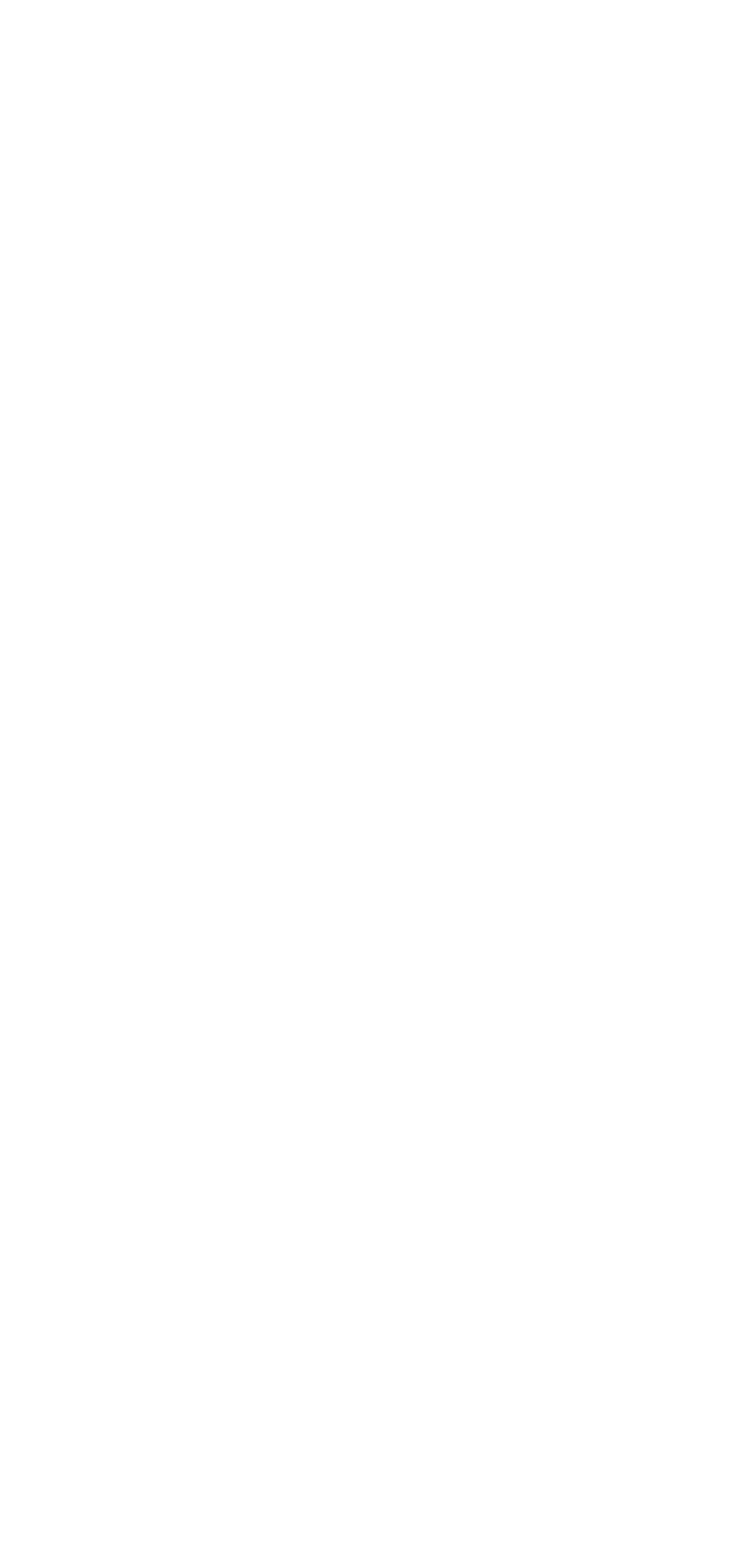
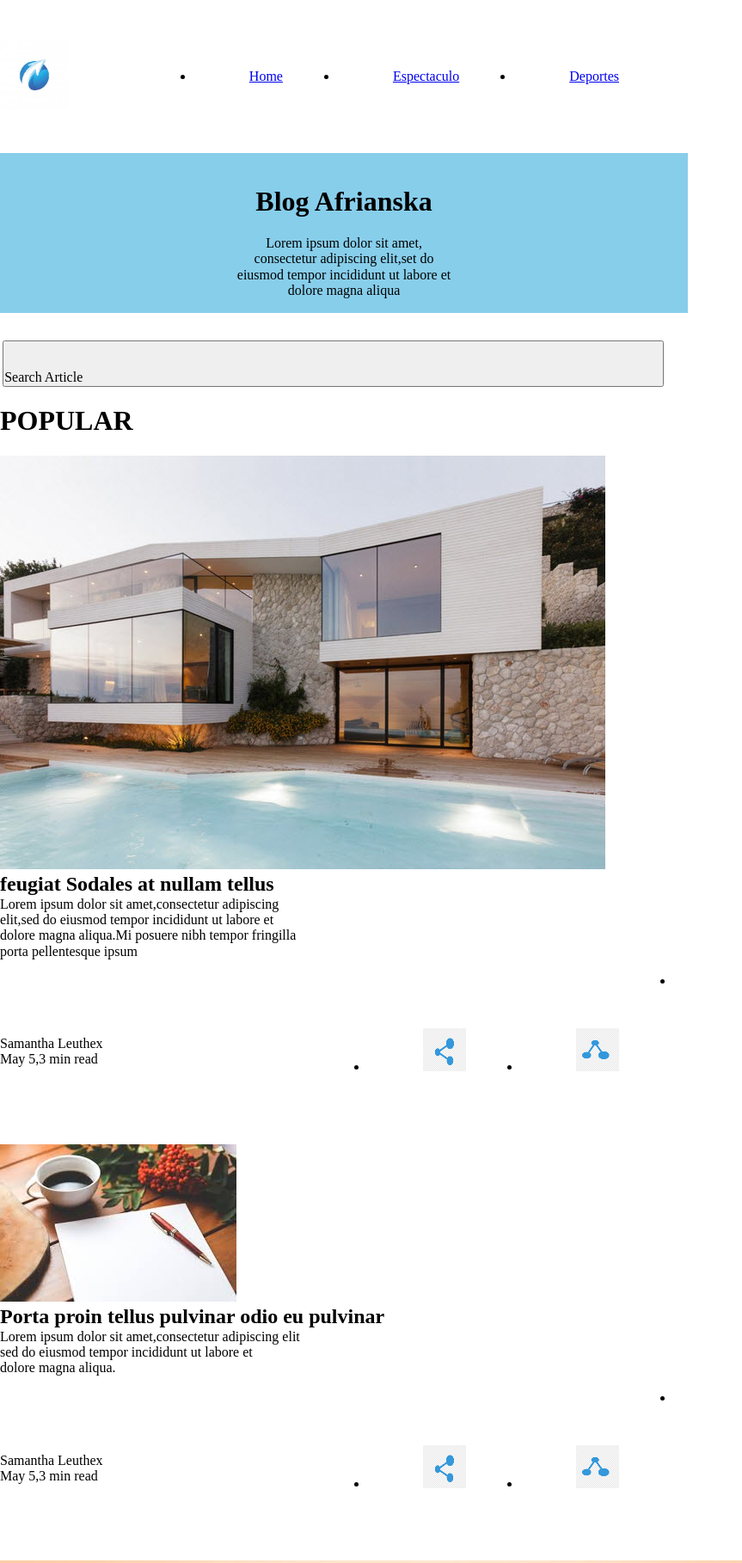
Before and after one commit to emora65/HACKATHONSEMANA7, a plain HTML site: page index.html in a window 1280 px wide. Shown: the top 1818 px of the page at 86% size, without its empty margins (0-863 px from the left). Before the commit the page ends 800 px from the top, so only its background shows below. Drawn offline with Linux system fonts and the light colour scheme.

Commit message:
creando articulos

```diff
--- a/index.html
+++ b/index.html
@@ -8,6 +8,155 @@
     <link rel="stylesheet" href="./normalize.css">
 </head>
 <body>
+    <header class="header">
+        <section>
+            <img src="./imagenes/logo.jpg" height="80" width="80" alt="">
+        </section>
+        <nav class="">
+            <ul class="listanavegacion">
+                <li class="boton"><a href="#">Home</a></li>
+                <li class="boton"><a href="#">Espectaculo</a></li>
+                <li class="boton"><a href="#">Deportes</a></li>
+            </ul>
+        </nav>
+    </header>
 
+    <section class="presentacion">
+        <h1>
+              Blog Afrianska
+        </h1>
+        <p>Lorem ipsum dolor sit amet,</p>
+        <p> consectetur adipiscing elit,set do</p>
+        <p>eiusmod tempor incididunt ut labore et</p>
+        <p>dolore magna aliqua </p>
+ </section>
+ <div class="button">
+ <button class="button">Search Article</button>
+</div>
+<section>
+     <section>
+         <h1>POPULAR</h1>
+         <img src="./imagenes/casa.jpg" alt="">
+         <h2>feugiat Sodales at nullam tellus</h2>
+         <p>Lorem ipsum dolor sit amet,consectetur adipiscing </p>
+         <p>elit,sed do eiusmod tempor incididunt ut labore et</p>
+         <p>dolore magna aliqua.Mi posuere nibh tempor fringilla</p>
+         <p> porta pellentesque ipsum</p>
+     </section>
+     <footer class="header">
+        <section>
+            <p>Samantha Leuthex </p>
+            <p>May 5,3 min read</p>
+        </section>
+        <nav>
+            <ul class="listanavegacion">
+                <li class="boton"><img src="#" alt=""><img class="imagen" src="./imagenes/compartir.png" alt=""></li>
+                <li class="boton"><a href="#"><img class="imagen" src="./imagenes/compartir1.png" alt=""></a></li>
+                <li><a href=""></a></li>
+
+            </ul>
+        </nav>
+    </footer>
+</section>
+<section>
+        <section >
+
+             <img src="./imagenes/hoja lapicero.jpg" alt="">
+             <h2>Porta proin tellus pulvinar odio eu pulvinar</h2>
+             <p>Lorem ipsum dolor sit amet,consectetur adipiscing elit </p>
+             <p>sed do eiusmod tempor incididunt ut labore et</p>
+             <p>dolore magna aliqua.</p>
+        </section>
+        <footer class="header">
+            <section>
+                <p>Samantha Leuthex </p>
+                <p>May 5,3 min read</p>
+            </section>
+            <nav>
+                <ul class="listanavegacion">
+                    <li class="boton"><img src="#" alt=""><img class="imagen" src="./imagenes/compartir.png" alt=""></li>
+                    <li class="boton"><a href="#"><img class="imagen" src="./imagenes/compartir1.png" alt=""></a></li>
+                    <li><a href=""></a></li>
+
+                </ul>
+            </nav>
+        </footer>
+</section>
+
+<section>
+    <section >
+
+         <img src="./imagenes/techo japones.jpg" alt="">
+         <h2>Porta proin tellus pulvinar odio eu pulvinar</h2>
+         <p>Lorem ipsum dolor sit amet,consectetur adipiscing elit </p>
+         <p>sed do eiusmod tempor incididunt ut labore et</p>
+         <p>dolore magna aliqua.</p>
+    </section>
+    <footer class="header">
+        <section>
+            <p>Samantha Leuthex </p>
+            <p>May 5,3 min read</p>
+        </section>
+        <nav>
+            <ul class="listanavegacion">
+                <li class="boton"><img src="#" alt=""><img class="imagen" src="./imagenes/compartir.png" alt=""></li>
+                <li class="boton"><a href="#"><img class="imagen" src="./imagenes/compartir1.png" alt=""></a></li>
+                <li><a href=""></a></li>
+
+            </ul>
+        </nav>
+    </footer>
+</section>
+     <div>
+         <h1>SEE AL POPULAR ARTICLE </h1>
+          <p>_______________________________</p>
+     </div>
+     <section >
+         <h1>ALL ARTICLE</h1>
+        <img src="./imagenes/timon.jpg" alt="">
+        <h2>Porta proin tellus pulvinar odio eu pulvinar</h2>
+        <p>Lorem ipsum dolor sit amet,consectetur adipiscing elit </p>
+        <p>sed do eiusmod tempor incididunt ut labore et</p>
+        <p>dolore magna aliqua.</p>
+   </section>
+   <footer class="header">
+       <section>
+           <p>Samantha Leuthex </p>
+           <p>May 5,3 min read</p>
+       </section>
+       <nav>
+           <ul class="listanavegacion">
+               <li class="boton"><img src="#" alt=""><img class="imagen" src="./imagenes/compartir.png" alt=""></li>
+               <li class="boton"><a href="#"><img class="imagen" src="./imagenes/compartir1.png" alt=""></a></li>
+               <li><a href=""></a></li>
+
+           </ul>
+       </nav>
+   </footer>
+</section>
+
+<section >
+
+    <img src="./imagenes/ladrillos.jpg" alt="">
+    <h2>Porta proin tellus pulvinar odio eu pulvinar</h2>
+    <p>Lorem ipsum dolor sit amet,consectetur adipiscing elit </p>
+    <p>sed do eiusmod tempor incididunt ut labore et</p>
+    <p>dolore magna aliqua.</p>
+</section>
+<footer class="header">
+   <section>
+       <p>Samantha Leuthex </p>
+       <p>May 5,3 min read</p>
+   </section>
+   <nav>
+       <ul class="listanavegacion">
+           <li class="boton"><img src="#" alt=""><img class="imagen" src="./imagenes/compartir.png" alt=""></li>
+           <li class="boton"><a href="#"><img class="imagen" src="./imagenes/compartir1.png" alt=""></a></li>
+           <li><a href=""></a></li>
+
+       </ul>
+   </nav>
+</footer>
+</section>
 </body>
 </html>
--- a/styles.css
+++ b/styles.css
@@ -0,0 +1,53 @@
+*{
+    box-sizing: border-box;
+    margin: 0;
+    padding: 0;
+ }
+ *, *::before , *::after{
+    box-sizing: border-box;
+}
+ body{
+   height: 100%;
+   width: 800px;
+
+}
+
+.header{
+    display: flex;
+    justify-content: space-between;
+    background:white;
+    align-items: center;
+
+}
+
+.listanavegacion{
+    padding: 1em;
+    margin: 0;
+    display: flex;
+
+}
+
+.boton{
+    padding: 4em;
+}
+
+.presentacion{
+    background: skyblue;
+    padding: 1em;
+    text-align: center;
+
+
+}
+
+.button{
+   width: 98%;
+  padding-block-start: 2em;
+  text-align: left;
+  margin-left: 0.1em;
+
+}
+
+ .imagen{
+     width: 50px;
+     height: 50px;
+ }
```
Also changed, not shown: imagenes/casa.jpg (added), imagenes/compartir.png (added), imagenes/compartir1.png (added), imagenes/hoja lapicero.jpg (added), imagenes/ladrillos.jpg (added), imagenes/logo.jpg (added), imagenes/techo japones.jpg (added), imagenes/timon.jpg (added).
